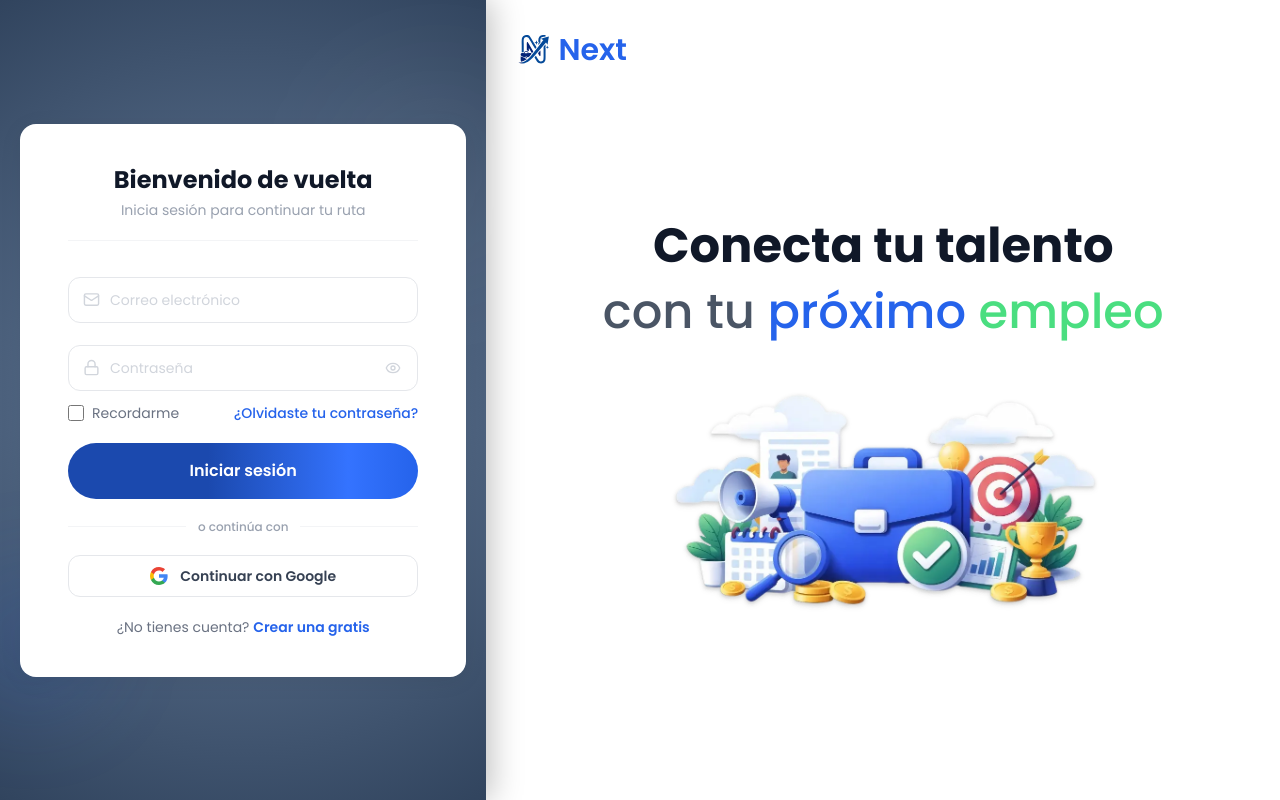
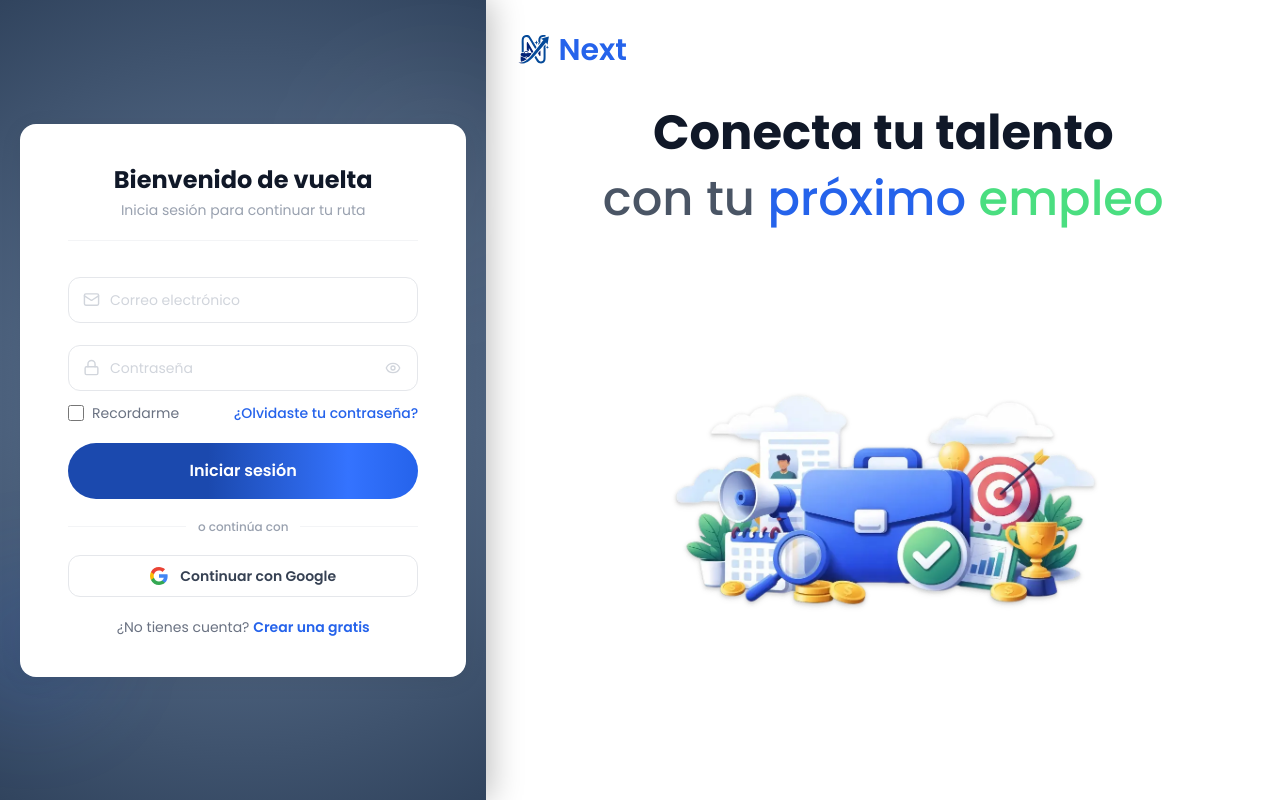
Before and after one commit to Josudevp/Next, a React (Vite) app in the folder frontend/: page /login in a window 1280 px wide. Built offline with nearby package versions, Linux system fonts and the light colour scheme; no server answers.

Commit message:
fix(ux): add multi-tab session sync and prevent image CLS on login

```diff
--- a/frontend/src/App.jsx
+++ b/frontend/src/App.jsx
@@ -1,5 +1,6 @@
-import { Component, lazy, Suspense } from 'react'
+import { Component, lazy, Suspense, useEffect } from 'react'
 import { BrowserRouter, Routes, Route, Navigate } from 'react-router-dom'
+import { clearSession } from './utils/auth'
 import './App.css'
 
 // ── Lazy Loading por ruta ─────────────────────────────────────────────────────
@@ -83,6 +84,23 @@ class GlobalErrorBoundary extends Component {
 
 // ── App ───────────────────────────────────────────────────────────────────────
 function App() {
+  // Sincronización multi-pestaña: si se borra el token en una pestaña,
+  // redirigimos a login en las demás pestañas activas.
+  useEffect(() => {
+    const handleStorageChange = (e) => {
+      // Validamos específicamente la llave 'next_token'
+      if (e.key === 'next_token' && !e.newValue) {
+        clearSession(); // Nos aseguramos de purgar datos también localmente en esta pestaña
+        // Evitamos redirecciones múltiples si ya estamos en /login
+        if (window.location.pathname !== '/login') {
+          window.location.href = '/login';
+        }
+      }
+    };
+    window.addEventListener('storage', handleStorageChange);
+    return () => window.removeEventListener('storage', handleStorageChange);
+  }, []);
+
   return (
     <GlobalErrorBoundary>
       <BrowserRouter>
--- a/frontend/src/pages/Login.jsx
+++ b/frontend/src/pages/Login.jsx
@@ -323,7 +323,11 @@ const Login = () => {
                     <img
                         src={LoginJobImg}
                         alt="Persona buscando empleo"
-                        className="w-full max-w-72 lg:max-w-[26rem] xl:max-w-[30rem] drop-shadow-sm"
+                        width="800"
+                        height="800"
+                        loading="eager"
+                        decoding="async"
+                        className="w-full h-auto max-w-72 lg:max-w-[26rem] xl:max-w-[30rem] drop-shadow-sm aspect-square object-contain"
                     />
                 </div>
             </section>
```
